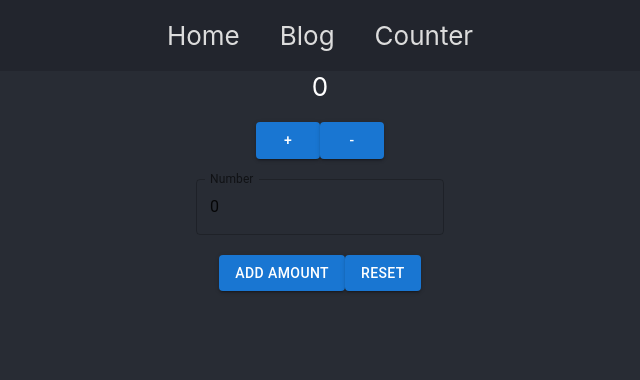
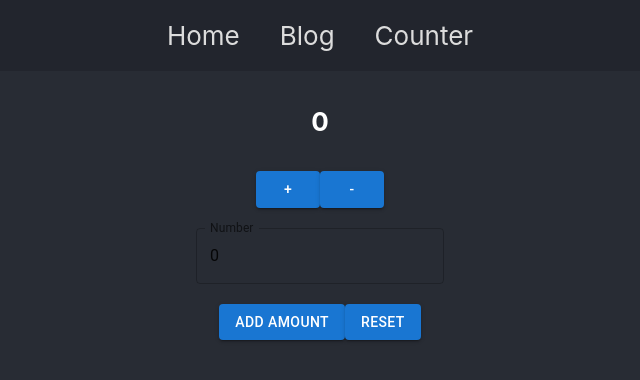
Before and after one commit to askkew/eog-prep, a React (Create React App) app: page /counter in a window 1280 px wide. Shown: the top 380 px of the page, without its empty margins (320-960 px from the left). Built offline with nearby package versions, Linux system fonts and the light colour scheme.

Commit message:
fixed last bug

```diff
--- a/src/features/counter/Counter.tsx
+++ b/src/features/counter/Counter.tsx
@@ -30,7 +30,7 @@ const Counter = () => {
 
   return (
     <section>
-      <a>{count}</a>
+      <h4>{count}</h4>
       <Container>
         <Container>
           <Button variant="contained" onClick={() => dispatch(increment())}>+</Button>
```
